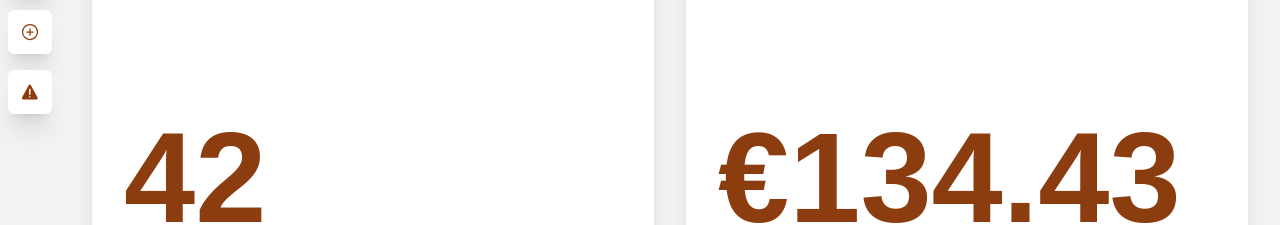
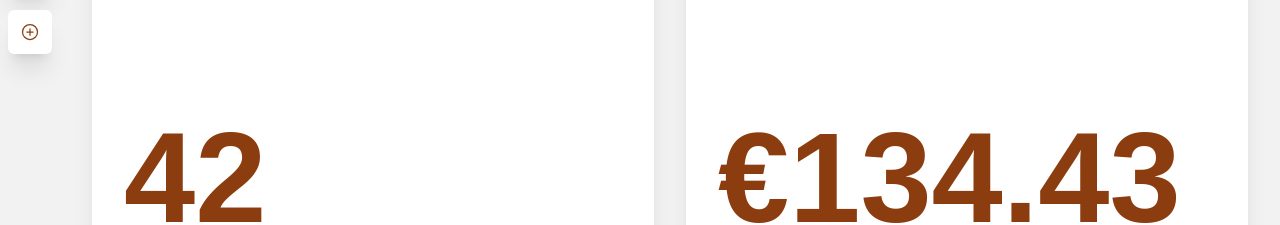
Before and after one commit to dffrs/purchase-tracker, a React (Vite) app in the folder fe/: page /home in a window 1280 px wide. Shown: the part 142-367 px from the top of the page. Built offline with nearby package versions, Linux system fonts and the light colour scheme.

Commit message:
feat: added toast on modal submit

```diff
--- a/fe/src/App.tsx
+++ b/fe/src/App.tsx
@@ -13,7 +13,6 @@ import { AddModal } from "./modals";
 function App() {
   // TODO: isolate me
   const [modalOpen, setModalOpen] = useState(() => false);
-  const createToast = useToast();
 
   return (
     <main className="w-screen h-screen bg-primary">
@@ -49,16 +48,6 @@ function App() {
                   </Icon>
                 </Button>
               </li>
-              <li className="flex flex-row gap-x-2 items-center">
-                <Button
-                  className="bg-secondary rounded p-3"
-                  onClick={() => createToast("")}
-                >
-                  <Icon title="Test" className="text-xl">
-                    <IoWarning />
-                  </Icon>
-                </Button>
-              </li>
             </ul>
           </aside>
           <section className="flex items-center justify-center p-8">
--- a/fe/src/components/toast.tsx
+++ b/fe/src/components/toast.tsx
@@ -113,7 +113,7 @@ export const ToastProvider: FunctionComponent<PropsWithChildren> = ({
           return (
             <li key={id}>
               <Toast id={id} onClose={onClose} timer={timer}>
-                toast {message}
+                {message}
               </Toast>
             </li>
           );
--- a/fe/src/modals/add/index.tsx
+++ b/fe/src/modals/add/index.tsx
@@ -1,4 +1,4 @@
-import { Button, Modal } from "@/components";
+import { Button, Modal, useToast } from "@/components";
 import { getFormElements } from "@/util";
 import { FunctionComponent } from "react";
 import { UserSection } from "./section/user";
@@ -10,6 +10,8 @@ type AddProps = {
 };
 
 export const AddModal: FunctionComponent<AddProps> = ({ isOpen, onClose }) => {
+  const createToast = useToast();
+
   const onSubmit: React.FormEventHandler<HTMLFormElement> = (event) => {
     event.preventDefault();
     const form = event.currentTarget;
@@ -43,6 +45,8 @@ export const AddModal: FunctionComponent<AddProps> = ({ isOpen, onClose }) => {
     [...userElements, ...pName, ...pCode, ...pPrice].forEach((element) =>
       console.log(element?.value),
     );
+
+    createToast("Hello there");
   };
 
   return (
```
